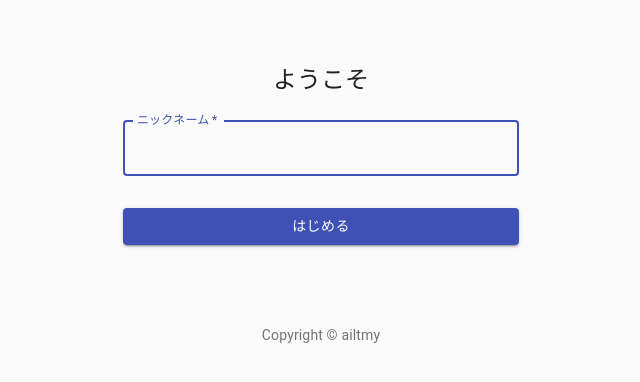
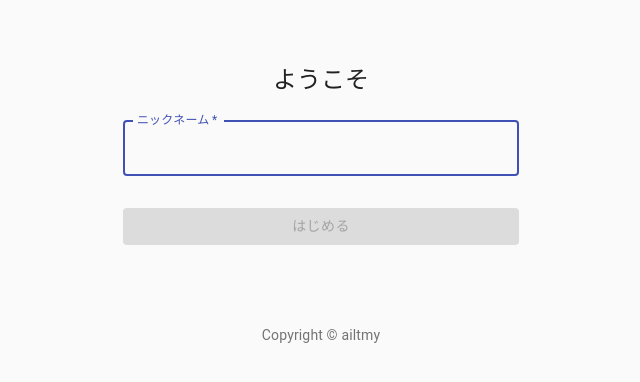
Before and after one commit to ailtmy/idobatakaigi, a React (Create React App) app: page / in a window 1280 px wide. Shown: the top 382 px of the page, without its empty margins (319-959 px from the left). Built offline with nearby package versions, Linux system fonts and the light colour scheme.

Commit message:
setName by clicking button

```diff
--- a/src/components/SignIn.js
+++ b/src/components/SignIn.js
@@ -1,4 +1,4 @@
-import React from "react";
+import React, { useState, useEffect } from "react";
 import Button from "@material-ui/core/Button";
 import CssBaseline from "@material-ui/core/CssBaseline";
 import TextField from "@material-ui/core/TextField";
@@ -46,6 +46,14 @@
 
 export default function SignIn({ setName }) {
     const classes = useStyles();
+    const [disabled, setDisabled] = useState(true);
+    const [string, setString] = useState("");
+    console.log({ disabled, string });
+
+    useEffect(() => {
+        const disabled = string === "";
+        setDisabled(disabled);
+    }, [string]);
 
     return (
         <Container component="main" maxWidth="xs">
@@ -64,6 +72,9 @@
                         label="ニックネーム"
                         name="name"
                         autoFocus
+                        onChange={(e) => {
+                            setString(e.target.value);
+                        }}
                     />
 
                     <Button
@@ -72,6 +83,7 @@
                         variant="contained"
                         color="primary"
                         className={classes.submit}
+                        disabled={disabled}
                     >
                         はじめる
                     </Button>
```
